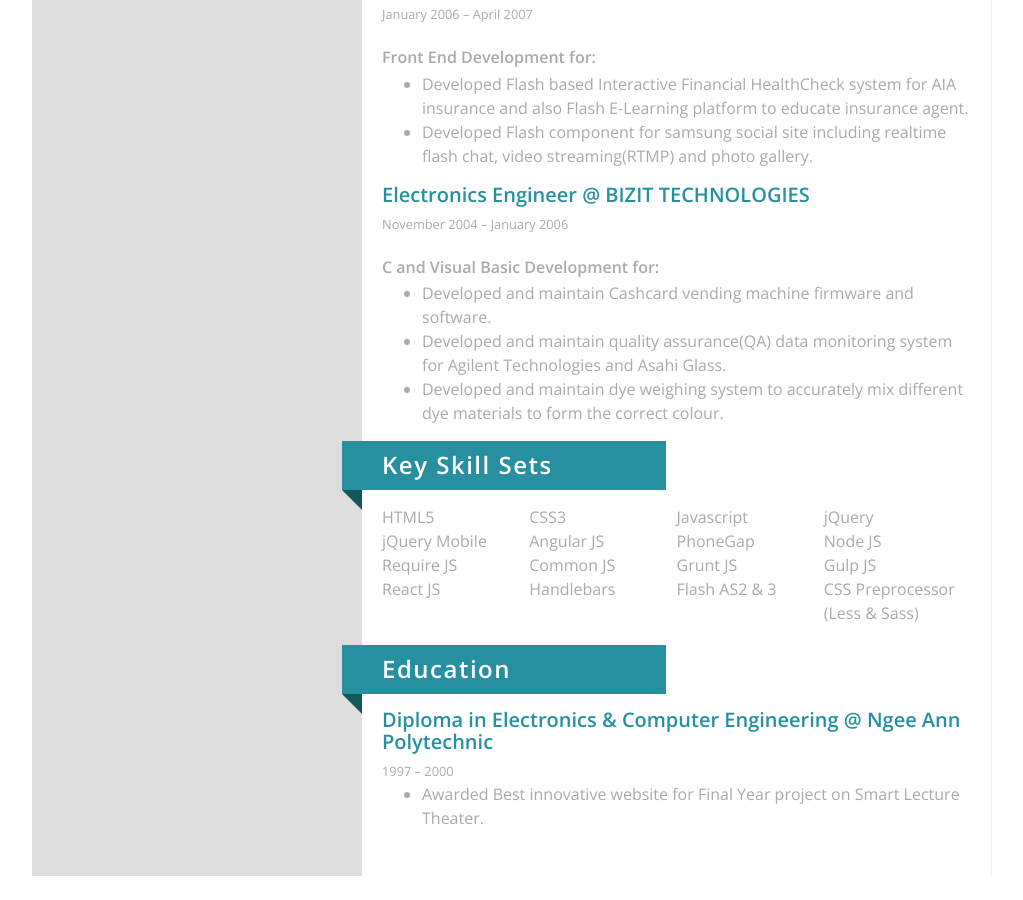
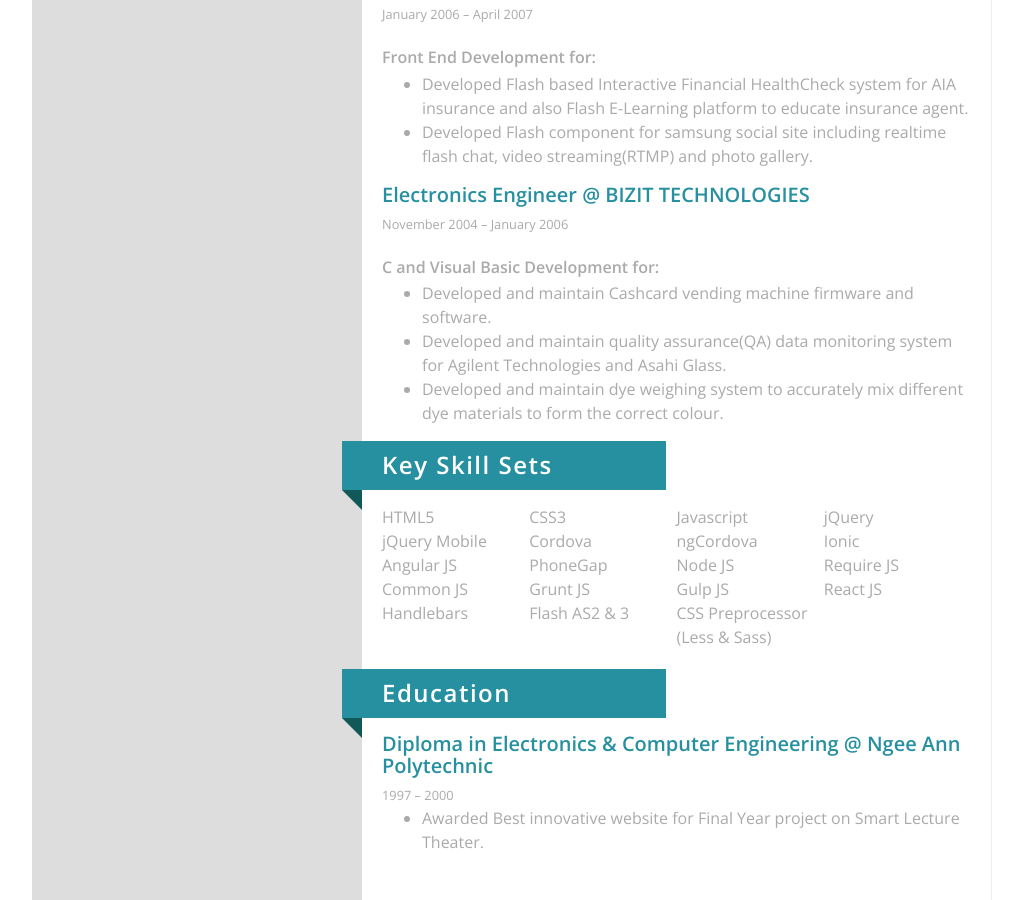
Before and after one commit to liakwee/liakwee.github.io, a Jekyll site: the page resume.html, which Jekyll copies as it is, in a window 1280 px wide and 900 px high, scrolled down 1518 px. Shown: the whole window, without its empty margins (128-1151 px from the left). Built offline with Jekyll 4.4.1, drawn with Linux system fonts in a browser that asks for light colours; Markdown is read by kramdown in place of the engine named in the settings; before the commit the page ends 2394 px from its top, so only the background shows below that.

Commit message:
update skill set

```diff
--- a/resume.html
+++ b/resume.html
@@ -176,6 +176,9 @@
       <li>Javascript</li>
       <li>jQuery</li>
       <li>jQuery Mobile</li>
+      <li>Cordova</li>
+      <li>ngCordova</li>
+      <li>Ionic</li>
       <li>Angular JS</li>
       <li>PhoneGap</li>
       <li>Node JS</li>
```
